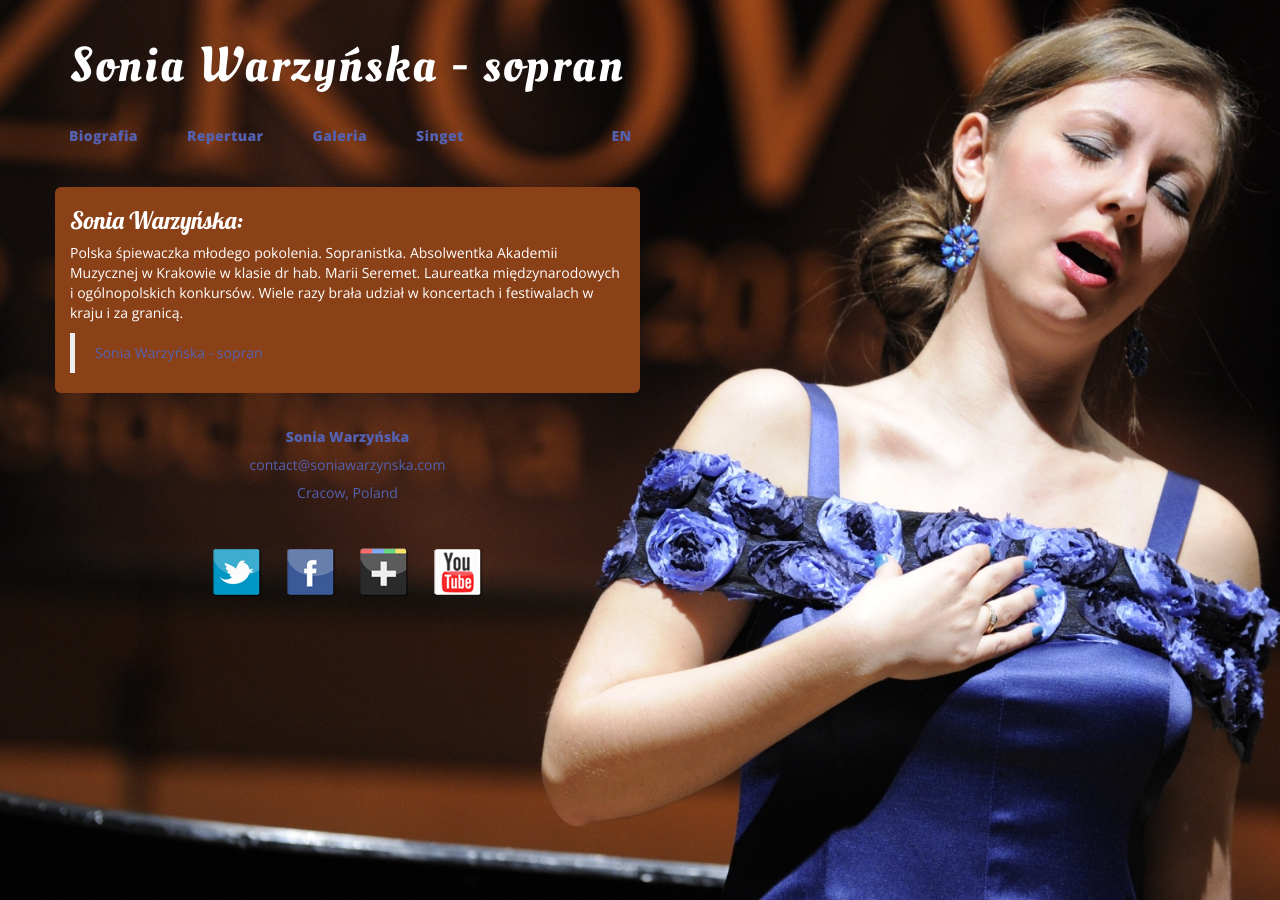
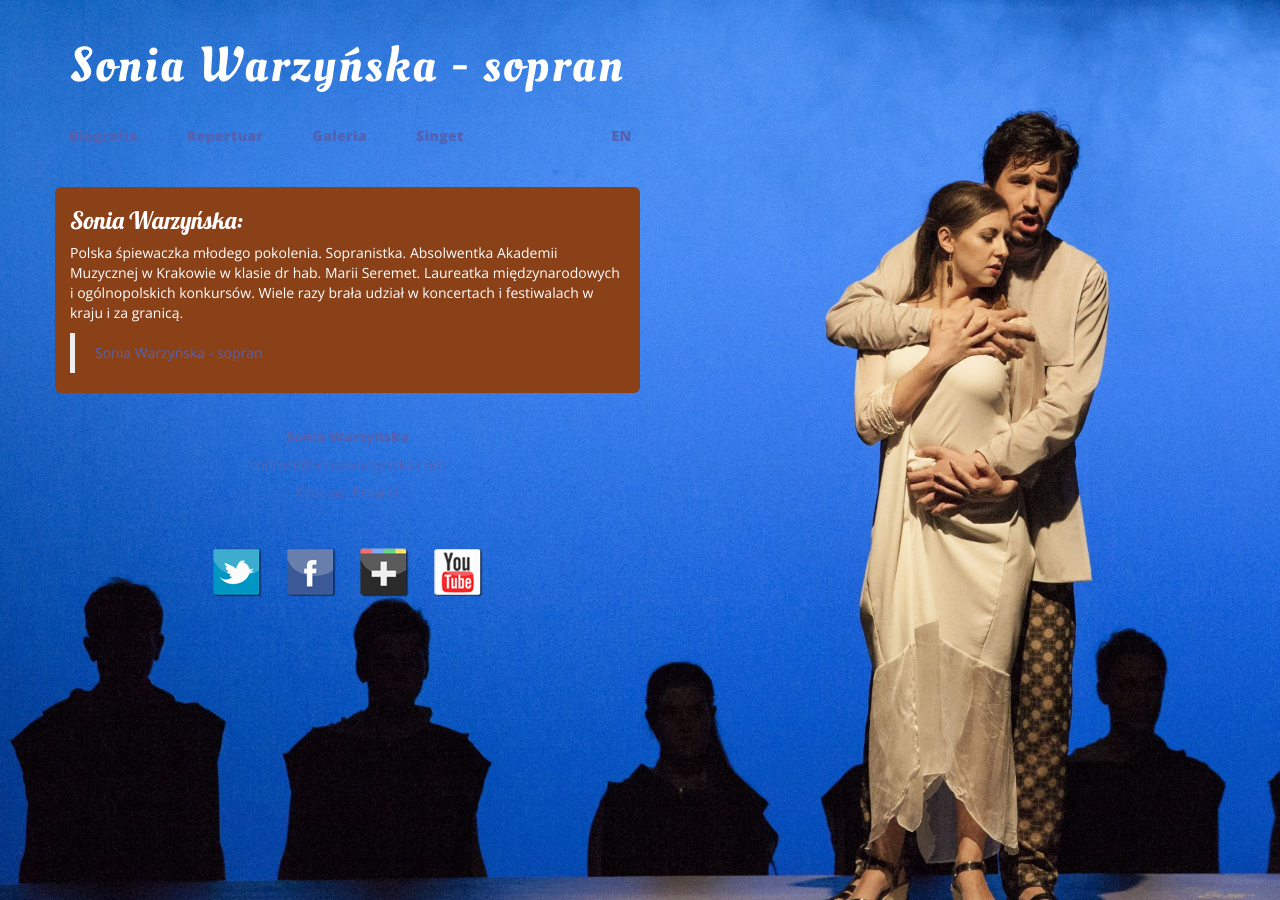
Before and after one commit to lukaszkomar/old.soniaw.com, a Jekyll site: the page built from index.html, in a window 1280 px wide. Built offline with Jekyll 4.4.1, drawn with Linux system fonts in a browser that asks for light colours.

Commit message:
bg04 test

```diff
--- a/_includes/header.html
+++ b/_includes/header.html
@@ -29,7 +29,7 @@
   <![endif]-->
 
 </head>
-<body>
+<body class="bg04">
 <div id="fb-root"></div>
 <script>
 (function(d, s, id) {
--- a/p/css/style.css
+++ b/p/css/style.css
@@ -140,6 +140,10 @@
         background-image: url(bg.hd.jpg);
     }
 
+    body.bg04 {
+        background-image: url(bg04.hd.jpg);
+    }
+
     h1.logo a {
         padding-left: 0;
     }
```
Also changed, not shown: p/css/bg04.hd.jpg (added).
